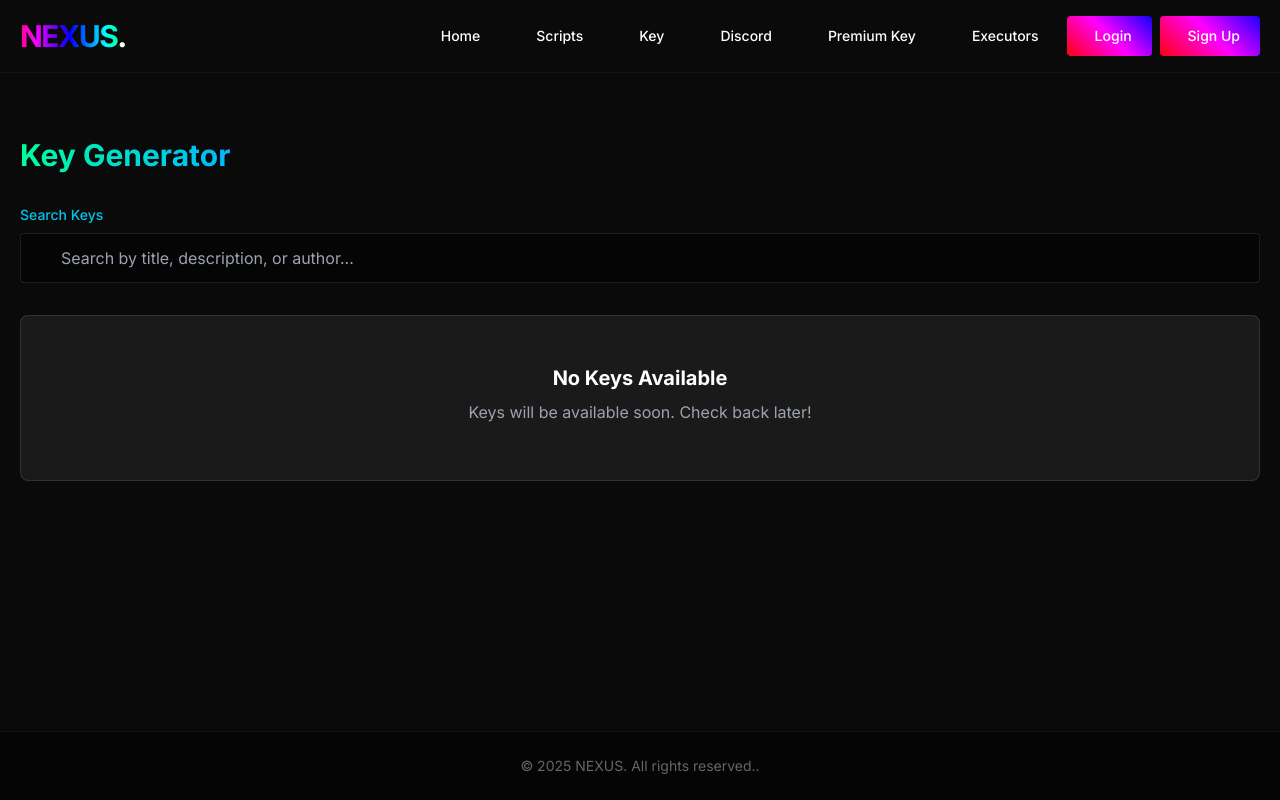
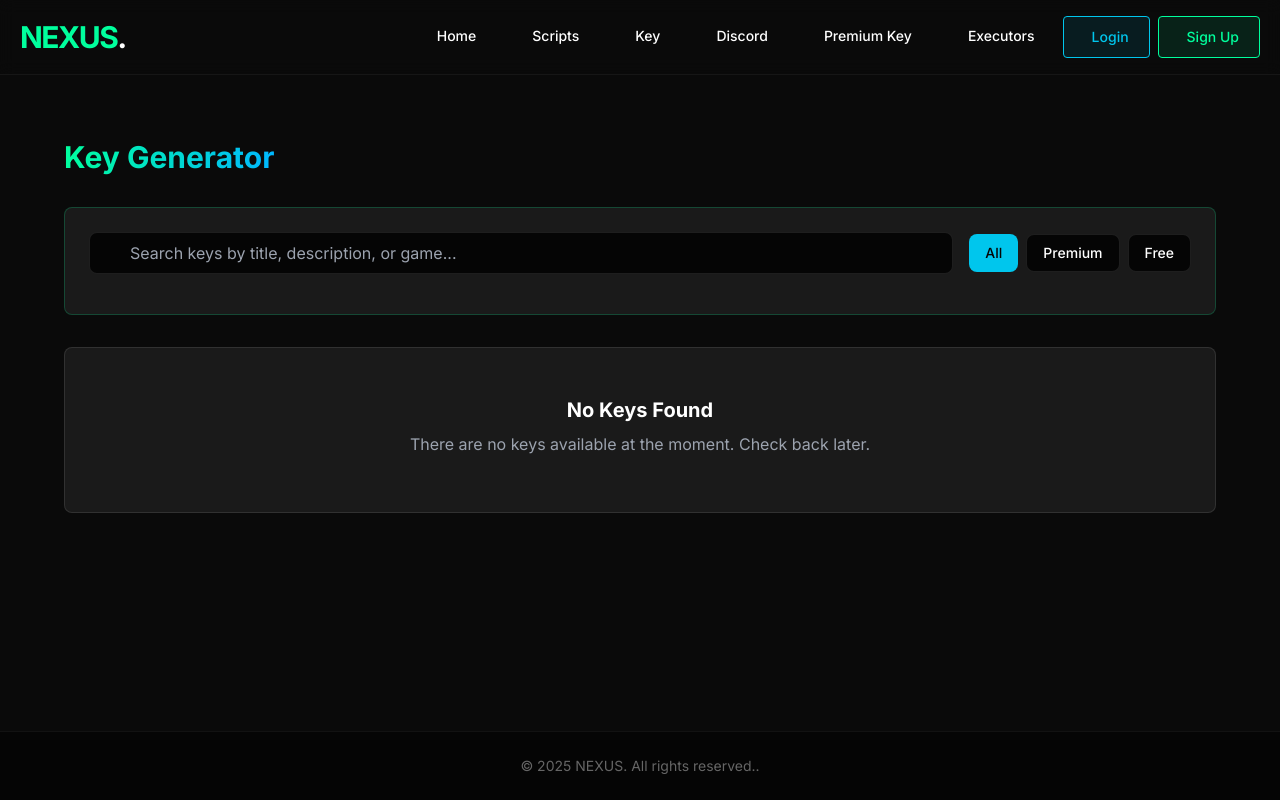
Before and after one commit to ghfyvr/ghsdg, a Next.js app: page /key-generator in a window 1280 px wide. Built offline with nearby package versions, Linux system fonts and the light colour scheme.

Commit message:
revert RGB styling, fix key-generator login, update script display
Co-authored-by: null <207968539+ghfyvr@users.noreply.github.com>

```diff
--- a/app/globals.css
+++ b/app/globals.css
@@ -120,130 +120,3 @@ body {
     @apply bg-background text-foreground;
   }
 }
-
-@keyframes rgb-border {
-  0% {
-    border-color: #ff0000;
-  }
-  16.6% {
-    border-color: #ff00ff;
-  }
-  33.3% {
-    border-color: #0000ff;
-  }
-  50% {
-    border-color: #00ffff;
-  }
-  66.6% {
-    border-color: #00ff00;
-  }
-  83.3% {
-    border-color: #ffff00;
-  }
-  100% {
-    border-color: #ff0000;
-  }
-}
-
-@keyframes rgb-text {
-  0% {
-    color: #ff0000;
-  }
-  16.6% {
-    color: #ff00ff;
-  }
-  33.3% {
-    color: #0000ff;
-  }
-  50% {
-    color: #00ffff;
-  }
-  66.6% {
-    color: #00ff00;
-  }
-  83.3% {
-    color: #ffff00;
-  }
-  100% {
-    color: #ff0000;
-  }
-}
-
-@keyframes rgb-shadow {
-  0% {
-    box-shadow: 0 0 10px rgba(255, 0, 0, 0.5);
-  }
-  16.6% {
-    box-shadow: 0 0 10px rgba(255, 0, 255, 0.5);
-  }
-  33.3% {
-    box-shadow: 0 0 10px rgba(0, 0, 255, 0.5);
-  }
-  50% {
-    box-shadow: 0 0 10px rgba(0, 255, 255, 0.5);
-  }
-  66.6% {
-    box-shadow: 0 0 10px rgba(0, 255, 0, 0.5);
-  }
-  83.3% {
-    box-shadow: 0 0 10px rgba(255, 255, 0, 0.5);
-  }
-  100% {
-    box-shadow: 0 0 10px rgba(255, 0, 0, 0.5);
-  }
-}
-
-.rgb-border {
-  border: 2px solid #ff0000;
-  animation: rgb-border 5s linear infinite;
-}
-
-.rgb-text {
-  animation: rgb-text 5s linear infinite;
-}
-
-.rgb-shadow {
-  animation: rgb-shadow 5s linear infinite;
-}
-
-.rgb-button {
-  position: relative;
-  z-index: 1;
-  overflow: hidden;
-}
-
-.rgb-button::before {
-  content: "";
-  position: absolute;
-  top: -2px;
-  left: -2px;
-  right: -2px;
-  bottom: -2px;
-  z-index: -1;
-  background: linear-gradient(45deg, #ff0000, #ff00ff, #0000ff, #00ffff, #00ff00, #ffff00, #ff0000);
-  background-size: 400%;
-  border-radius: 10px;
-  animation: rgb-border 5s linear infinite;
-}
-
-.rgb-button:hover::before {
-  animation: rgb-border 2s linear infinite;
-}
-
-.rgb-gradient-text {
-  background: linear-gradient(to right, #ff0000, #ff00ff, #0000ff, #00ffff, #00ff00, #ffff00, #ff0000);
-  background-size: 200% auto;
-  color: transparent;
-  background-clip: text;
-  -webkit-background-clip: text;
-  animation: gradient-text 5s linear infinite;
-}
-
-@keyframes gradient-text {
-  0% {
-    background-position: 0% center;
-  }
-  100% {
-    background-position: 200% center;
-  }
-}
--- a/app/key-generator/page.tsx
+++ b/app/key-generator/page.tsx
@@ -3,9 +3,15 @@
 import { useEffect, useState } from "react"
 import Link from "next/link"
 import { useAuth } from "@/hooks/use-auth"
+import { isAdmin } from "@/lib/admin"
 import Image from "next/image"
-import { isAdmin } from "@/lib/admin"
-import { useRouter } from "next/navigation"
+
+type Game = {
+  id: number
+  gameId?: string
+  name: string
+  imageUrl: string
+}
 
 type Key = {
   id: string
@@ -15,130 +21,75 @@ type Key = {
   author: string
   createdAt: string
   imageUrl: string
-  likes: string[]
-  dislikes: string[]
+  likes?: string[]
+  dislikes?: string[]
   isPremium?: boolean
   isNexusTeam?: boolean
-  isHidden?: boolean
+  game?: Game
 }
 
 export default function KeyGeneratorPage() {
-  const { user } = useAuth()
-  const router = useRouter()
+  const { user, isLoading } = useAuth()
   const [keys, setKeys] = useState<Key[]>([])
-  const [isLoading, setIsLoading] = useState(true)
+  const [filteredKeys, setFilteredKeys] = useState<Key[]>([])
   const [searchTerm, setSearchTerm] = useState("")
+  const [isLoadingKeys, setIsLoadingKeys] = useState(true)
   const [userIsAdmin, setUserIsAdmin] = useState(false)
+  const [adminCheckComplete, setAdminCheckComplete] = useState(false)
+  const [filter, setFilter] = useState<"all" | "premium" | "free">("all")
 
   useEffect(() => {
     // Load keys from localStorage
     const storedKeys = JSON.parse(localStorage.getItem("nexus_keys") || "[]")
-
-    // Mark keys from Nexus Team members
-    const markNexusTeamKeys = async () => {
-      const markedKeys = await Promise.all(
-        storedKeys.map(async (key: Key) => {
-          const isNexusTeam = await isAdmin(key.author)
-          return { ...key, isNexusTeam }
-        }),
-      )
-
-      // Save back to localStorage with the new properties
-      localStorage.setItem("nexus_keys", JSON.stringify(markedKeys))
+    setKeys(storedKeys)
+    setFilteredKeys(storedKeys)
+    setIsLoadingKeys(false)
 
     // Check if user is admin
     if (user) {
+      const checkAdminStatus = async () => {
+        try {
           const adminStatus = await isAdmin(user.username)
           setUserIsAdmin(adminStatus)
-
-        // If user is not admin, filter out hidden keys
-        if (!adminStatus) {
-          const visibleKeys = markedKeys.filter((key: Key) => !key.isHidden)
-          setKeys(visibleKeys)
-        } else {
-          setKeys(markedKeys)
+        } catch (error) {
+          console.error("Error checking admin status:", error)
+          setUserIsAdmin(false)
+        } finally {
+          setAdminCheckComplete(true)
         }
-      } else {
-        // For non-logged in users, filter out hidden keys
-        const visibleKeys = markedKeys.filter((key: Key) => !key.isHidden)
-        setKeys(visibleKeys)
       }
 
-      setIsLoading(false)
+      checkAdminStatus()
+    } else {
+      setAdminCheckComplete(true)
+    }
+  }, [user])
+
+  // Filter keys based on search term and filter type
+  useEffect(() => {
+    let filtered = [...keys]
+
+    // Apply search filter
+    if (searchTerm) {
+      filtered = filtered.filter(
+        (key) =>
+          key.title.toLowerCase().includes(searchTerm.toLowerCase()) ||
+          key.description.toLowerCase().includes(searchTerm.toLowerCase()) ||
+          (key.game?.name && key.game.name.toLowerCase().includes(searchTerm.toLowerCase())),
+      )
     }
 
-    markNexusTeamKeys()
-  }, [user])
-
-  // Filter keys based on search
-  const filteredKeys = keys.filter((key) => {
-    // Filter by search term
-    if (searchTerm) {
-      const searchLower = searchTerm.toLowerCase()
-      return (
-        key.title.toLowerCase().includes(searchLower) ||
-        key.description.toLowerCase().includes(searchLower) ||
-        key.author.toLowerCase().includes(searchLower)
-      )
-    }
-    return true
-  })
-
-  // Sort keys based on the requirements
-  const sortedKeys = [...filteredKeys].sort((a, b) => {
-    // If searching, prioritize Nexus Team, Premium, and most liked
-    if (searchTerm) {
-      // First priority: Nexus Team keys
-      if (a.isNexusTeam && !b.isNexusTeam) return -1
-      if (!a.isNexusTeam && b.isNexusTeam) return 1
-
-      // Second priority: Premium keys
-      if (a.isPremium && !b.isPremium) return -1
-      if (!a.isPremium && b.isPremium) return 1
-
-      // Third priority: Most liked
-      return b.likes.length - a.likes.length
+    // Apply type filter
+    if (filter === "premium") {
+      filtered = filtered.filter((key) => key.isPremium)
+    } else if (filter === "free") {
+      filtered = filtered.filter((key) => !key.isPremium)
     }
 
-    // If not searching, sort by newest first
-    return new Date(b.createdAt).getTime() - new Date(a.createdAt).getTime()
-  })
+    setFilteredKeys(filtered)
+  }, [searchTerm, keys, filter])
 
-  const handleLikeDislike = (keyId: string, action: "like" | "dislike") => {
-    if (!user) return
-
-    // Check if user is banned
-    const userData = JSON.parse(localStorage.getItem(`nexus_user_${user.username}`) || "{}")
-    if (userData.isBanned) {
-      alert("Your account has been banned. You cannot like or dislike keys.")
-      return
-    }
-
-    // Create a copy of all keys
-    const allKeys = [...keys]
-    const keyIndex = allKeys.findIndex((k) => k.id === keyId)
-
-    if (keyIndex === -1) return
-
-    const key = allKeys[keyIndex]
-
-    // Remove user from both arrays first
-    key.likes = key.likes.filter((id) => id !== user.id)
-    key.dislikes = key.dislikes.filter((id) => id !== user.id)
-
-    // Add user to the appropriate array
-    if (action === "like") {
-      key.likes.push(user.id)
-    } else {
-      key.dislikes.push(user.id)
-    }
-
-    // Update state and localStorage
-    setKeys(allKeys)
-    localStorage.setItem("nexus_keys", JSON.stringify(allKeys))
-  }
-
-  if (isLoading) {
+  if (isLoading || !adminCheckComplete) {
     return (
       <div className="container mx-auto px-5 py-16">
         <div className="flex items-center justify-center py-12">
@@ -150,162 +101,141 @@ export default function KeyGeneratorPage() {
 
   return (
     <div className="container mx-auto px-5 py-16">
-      <div className="mb-8 flex flex-col justify-between gap-4 md:flex-row md:items-center">
+      <div className="mx-auto max-w-6xl">
+        <div className="mb-8 flex flex-col items-center justify-between gap-4 md:flex-row">
           <h1 className="text-3xl font-bold text-transparent bg-clip-text bg-gradient-to-r from-[#00ff9d] to-[#00b8ff]">
             Key Generator
           </h1>
 
-        <div className="flex gap-4">
-          {user && userIsAdmin && (
+          {userIsAdmin && (
             <Link
               href="/upload-keys"
-              className="inline-flex items-center rounded bg-gradient-to-r from-[#00ff9d] to-[#00b8ff] px-4 py-2 font-semibold text-[#050505] transition-all hover:shadow-lg hover:shadow-[#00ff9d]/20"
+              className="inline-flex items-center rounded bg-gradient-to-r from-[#00ff9d] to-[#00b8ff] px-6 py-3 font-semibold text-[#050505] transition-all hover:shadow-lg hover:shadow-[#00ff9d]/20"
+              onClick={(e) => {
+                // Prevent default to handle navigation manually
+                e.preventDefault()
+
+                // Use window.location for a hard navigation that will refresh the page
+                window.location.href = "/upload-keys"
+              }}
             >
               <i className="fas fa-upload mr-2"></i> Upload Key
             </Link>
           )}
         </div>
+
+        <div className="mb-8 rounded-lg border border-[#00ff9d]/20 bg-[#1a1a1a] p-6">
+          <div className="mb-4 flex flex-col gap-4 md:flex-row md:items-center md:justify-between">
+            <div className="relative flex-1">
+              <div className="pointer-events-none absolute inset-y-0 left-0 flex items-center pl-3">
+                <i className="fas fa-search text-gray-400"></i>
+              </div>
+              <input
+                type="text"
+                value={searchTerm}
+                onChange={(e) => setSearchTerm(e.target.value)}
+                className="w-full rounded-lg border border-white/10 bg-[#050505] py-2 pl-10 pr-4 text-white placeholder-gray-400 focus:border-[#00c6ed] focus:outline-none focus:ring-1 focus:ring-[#00c6ed]"
+                placeholder="Search keys by title, description, or game..."
+              />
             </div>
 
-      <div className="mb-8">
-        <label htmlFor="search" className="mb-2 block text-sm font-medium text-[#00c6ed]">
-          Search Keys
-        </label>
-        <div className="relative">
-          <input
-            type="text"
-            id="search"
-            value={searchTerm}
-            onChange={(e) => setSearchTerm(e.target.value)}
-            className="w-full rounded border border-white/10 bg-[#050505] pl-10 pr-4 py-3 text-white transition-all focus:border-[#00c6ed] focus:outline-none focus:ring-1 focus:ring-[#00c6ed]"
-            placeholder="Search by title, description, or author..."
-          />
-          <div className="absolute inset-y-0 left-0 flex items-center pl-3 pointer-events-none">
-            <i className="fas fa-search text-gray-400"></i>
+            <div className="flex gap-2">
+              <button
+                onClick={() => setFilter("all")}
+                className={`rounded-lg px-4 py-2 text-sm font-medium ${
+                  filter === "all"
+                    ? "bg-[#00c6ed] text-[#050505]"
+                    : "border border-white/10 bg-[#050505] text-white hover:bg-[#1a1a1a]"
+                }`}
+              >
+                All
+              </button>
+              <button
+                onClick={() => setFilter("premium")}
+                className={`rounded-lg px-4 py-2 text-sm font-medium ${
+                  filter === "premium"
+                    ? "bg-[#BA55D3] text-white"
+                    : "border border-white/10 bg-[#050505] text-white hover:bg-[#1a1a1a]"
+                }`}
+              >
+                Premium
+              </button>
+              <button
+                onClick={() => setFilter("free")}
+                className={`rounded-lg px-4 py-2 text-sm font-medium ${
+                  filter === "free"
+                    ? "bg-[#00ff9d] text-[#050505]"
+                    : "border border-white/10 bg-[#050505] text-white hover:bg-[#1a1a1a]"
+                }`}
+              >
+                Free
+              </button>
             </div>
-          {searchTerm && (
-            <button
-              onClick={() => setSearchTerm("")}
-              className="absolute inset-y-0 right-0 flex items-center pr-3 text-gray-400 hover:text-white"
-            >
-              <i className="fas fa-times"></i>
-            </button>
-          )}
           </div>
         </div>
 
-      {sortedKeys.length === 0 ? (
+        {isLoadingKeys ? (
+          <div className="flex items-center justify-center py-12">
+            <div className="h-8 w-8 animate-spin rounded-full border-b-2 border-t-2 border-[#00ff9d]"></div>
+          </div>
+        ) : filteredKeys.length === 0 ? (
           <div className="rounded-lg border border-white/10 bg-[#1a1a1a] p-8 text-center">
-          <div className="mb-4 text-5xl text-[#00ff9d]">
+            <div className="mb-4 text-5xl text-gray-500">
               <i className="fas fa-key"></i>
             </div>
-          <h2 className="mb-2 text-xl font-bold text-white">No Keys Available</h2>
+            <h2 className="mb-2 text-xl font-bold text-white">No Keys Found</h2>
             <p className="mb-6 text-gray-400">
               {searchTerm
-              ? "No keys match your search criteria. Try adjusting your search."
-              : user && userIsAdmin
-                ? "Be the first to upload a key to the NEXUS platform!"
-                : "Keys will be available soon. Check back later!"}
+                ? "No keys match your search criteria. Try a different search term."
+                : "There are no keys available at the moment. Check back later."}
             </p>
-          {searchTerm ? (
-            <button
-              onClick={() => setSearchTerm("")}
-              className="inline-flex items-center rounded bg-[#00c6ed] px-6 py-3 font-semibold text-[#050505] transition-all hover:shadow-lg hover:shadow-[#00c6ed]/20"
-            >
-              <i className="fas fa-times mr-2"></i> Clear Search
-            </button>
-          ) : user && userIsAdmin ? (
-            <Link
-              href="/upload-keys"
-              className="inline-flex items-center rounded bg-gradient-to-r from-[#00ff9d] to-[#00b8ff] px-6 py-3 font-semibold text-[#050505] transition-all hover:shadow-lg hover:shadow-[#00ff9d]/20"
-            >
-              <i className="fas fa-upload mr-2"></i> Upload Key
-            </Link>
-          ) : null}
           </div>
         ) : (
           <div className="grid gap-6 md:grid-cols-2 lg:grid-cols-3">
-          {sortedKeys.map((key) => (
-            <div
+            {filteredKeys.map((key) => (
+              <Link
                 key={key.id}
-              className={`rounded-lg border overflow-hidden transition-all hover:shadow-lg ${
-                key.isNexusTeam
-                  ? "border-[#00ff9d] bg-[#1a1a1a]/90 hover:shadow-[#00ff9d]/5"
-                  : key.isPremium
-                    ? "border-[#BA55D3] bg-[#1a1a1a]/90 hover:shadow-[#BA55D3]/5"
-                    : "border-white/10 bg-[#1a1a1a] hover:shadow-[#00c6ed]/5"
-              }`}
+                href={`/key-generator/${key.id}`}
+                className="group overflow-hidden rounded-lg border border-white/10 bg-[#1a1a1a] transition-all hover:border-[#00c6ed]/30 hover:shadow-lg hover:shadow-[#00c6ed]/5"
               >
-              <div className="relative h-40 w-full">
+                <div className="relative h-48 w-full overflow-hidden">
                   <Image
                     src={key.imageUrl || "/placeholder.svg"}
                     alt={key.title}
                     fill
-                  className="object-cover"
+                    className="object-cover transition-transform duration-300 group-hover:scale-105"
                     sizes="(max-width: 768px) 100vw, (max-width: 1200px) 50vw, 33vw"
-                  quality={100}
                   />
-                <div className="absolute bottom-0 left-0 right-0 bg-gradient-to-t from-[#0a0a0a] to-transparent p-2">
-                  <span className="text-xs font-medium text-gray-300">Premium Key</span>
-                </div>
-                {key.isNexusTeam && (
-                  <div className="absolute top-2 right-2 rounded bg-[#00ff9d] px-2 py-1 text-xs font-bold text-[#050505]">
-                    <span>
-                      <i style={{ color: "var(--secondary)" }} className="fas fa-user-shield"></i> Nexus Team
-                    </span>
-                  </div>
-                )}
-                {key.isPremium && !key.isNexusTeam && (
-                  <div className="absolute top-2 right-2 rounded bg-[#BA55D3] px-2 py-1 text-xs font-bold text-white">
+                  <div className="absolute inset-0 bg-gradient-to-t from-[#0a0a0a] to-transparent"></div>
+                  {key.isPremium && (
+                    <div className="absolute top-4 right-4 rounded bg-[#BA55D3] px-3 py-1 text-sm font-bold text-white">
                       PREMIUM
                     </div>
                   )}
-                {key.isHidden && userIsAdmin && (
-                  <div className="absolute top-2 left-2 rounded bg-yellow-600 px-2 py-1 text-xs font-bold text-white">
-                    HIDDEN
+                  {key.isNexusTeam && (
+                    <div className="absolute top-4 left-4 rounded bg-[#00ff9d] px-3 py-1 text-sm font-bold text-[#050505]">
+                      <i className="fas fa-shield-alt mr-1"></i> NEXUS TEAM
                     </div>
                   )}
                 </div>
                 <div className="p-6">
-                <div className="mb-2">
-                  <h2 className="text-xl font-bold text-white">{key.title}</h2>
+                  <h3 className="mb-2 text-xl font-bold text-white group-hover:text-[#00c6ed]">{key.title}</h3>
+                  <p className="mb-4 text-sm text-gray-400 line-clamp-2">{key.description}</p>
+                  <div className="flex items-center justify-between">
+                    <div className="flex items-center gap-2">
+                      <div className="flex h-6 w-6 items-center justify-center rounded-full bg-white text-xs font-bold text-[#0a0a0a]">
+                        {key.author.charAt(0).toUpperCase()}
                       </div>
-                <p className="mb-3 text-sm text-gray-400">
-                  By {key.author} • {new Date(key.createdAt).toLocaleDateString()}
-                </p>
-                <p className="mb-4 text-gray-300 line-clamp-3">{key.description}</p>
-
-                <div className="mb-4 flex items-center gap-4">
-                  <button
-                    onClick={() => handleLikeDislike(key.id, "like")}
-                    className={`flex items-center gap-1 ${user && key.likes.includes(user.id) ? "text-green-400" : "text-gray-400 hover:text-green-400"}`}
-                    disabled={!user}
-                  >
-                    <i className="fas fa-thumbs-up"></i>
-                    <span>{key.likes.length}</span>
-                  </button>
-
-                  <button
-                    onClick={() => handleLikeDislike(key.id, "dislike")}
-                    className={`flex items-center gap-1 ${user && key.dislikes.includes(user.id) ? "text-red-400" : "text-gray-400 hover:text-red-400"}`}
-                    disabled={!user}
-                  >
-                    <i className="fas fa-thumbs-down"></i>
-                    <span>{key.dislikes.length}</span>
-                  </button>
+                      <span className="text-sm text-gray-400">{key.author}</span>
                     </div>
-
-                <Link
-                  href={`/key-generator/${key.id}`}
-                  className="inline-flex items-center text-sm font-medium text-[#00ff9d] hover:underline"
-                >
-                  View Details <i className="fas fa-arrow-right ml-2"></i>
-                </Link>
+                    <span className="text-xs text-gray-500">{new Date(key.createdAt).toLocaleDateString()}</span>
                   </div>
                 </div>
+              </Link>
             ))}
           </div>
         )}
       </div>
+    </div>
   )
 }
--- a/app/page.tsx
+++ b/app/page.tsx
@@ -9,7 +9,9 @@ export default function HomePage() {
   return (
     <div className="container mx-auto px-5 py-16">
       <div className="mx-auto max-w-4xl text-center">
-        <h1 className="mb-6 text-5xl font-bold tracking-tight rgb-gradient-text">Welcome to NEXUS</h1>
+        <h1 className="mb-6 text-5xl font-bold tracking-tight text-transparent bg-clip-text bg-gradient-to-r from-[#00ff9d] to-[#00b8ff]">
+          Welcome to NEXUS
+        </h1>
 
         <p className="mb-10 text-xl text-gray-300">
           The ultimate platform for script sharing with a cyberpunk aesthetic
@@ -30,7 +32,7 @@ export default function HomePage() {
           <div className="mb-12 flex flex-col gap-4 sm:flex-row sm:justify-center">
             <Link
               href="/signup"
-              className="inline-flex items-center rounded rgb-button px-6 py-3 font-semibold text-white transition-all hover:shadow-lg"
+              className="inline-flex items-center rounded bg-gradient-to-r from-[#00ff9d] to-[#00b8ff] px-6 py-3 font-semibold text-[#050505] transition-all hover:shadow-lg hover:shadow-[#00ff9d]/20"
             >
               <i className="fas fa-user-plus mr-2"></i> Create Account
             </Link>
--- a/components/header.tsx
+++ b/components/header.tsx
@@ -49,7 +49,7 @@ export default function Header() {
   return (
     <header className="sticky top-0 z-50 border-b border-white/5 bg-[#0a0a0a]/90 py-4 backdrop-blur">
       <div className="container mx-auto flex flex-col items-center justify-between px-5 md:flex-row">
-        <Link href="/" className="mb-5 flex items-center text-3xl font-bold tracking-tighter rgb-gradient-text md:mb-0">
+        <Link href="/" className="mb-5 flex items-center text-3xl font-bold tracking-tighter text-[#00ff9d] md:mb-0">
           NEXUS<span className="text-white">.</span>
         </Link>
         <nav>
@@ -168,7 +168,7 @@ export default function Header() {
                 <li>
                   <Link
                     href="/login"
-                    className="flex items-center rounded rgb-button px-5 py-2.5 text-sm font-medium text-white transition-all"
+                    className="flex items-center rounded border border-[#00c6ed] bg-[rgba(0,198,237,0.1)] px-5 py-2.5 text-sm font-medium text-[#00c6ed] transition-all hover:bg-[rgba(0,198,237,0.2)]"
                   >
                     <i className="fas fa-sign-in-alt mr-2"></i> Login
                   </Link>
@@ -176,7 +176,7 @@ export default function Header() {
                 <li>
                   <Link
                     href="/signup"
-                    className="flex items-center rounded rgb-button px-5 py-2.5 text-sm font-medium text-white transition-all"
+                    className="flex items-center rounded border border-[#00ff9d] bg-[rgba(0,255,157,0.1)] px-5 py-2.5 text-sm font-medium text-[#00ff9d] transition-all hover:bg-[rgba(0,255,157,0.2)]"
                   >
                     <i className="fas fa-user-plus mr-2"></i> Sign Up
                   </Link>
```
Also changed, not shown: app/scripts/[id]/page.tsx (+18 -18 lines), app/upload-keys/page.tsx (+11 -4 lines). Lines whose indentation alone changed are shown as unchanged.
